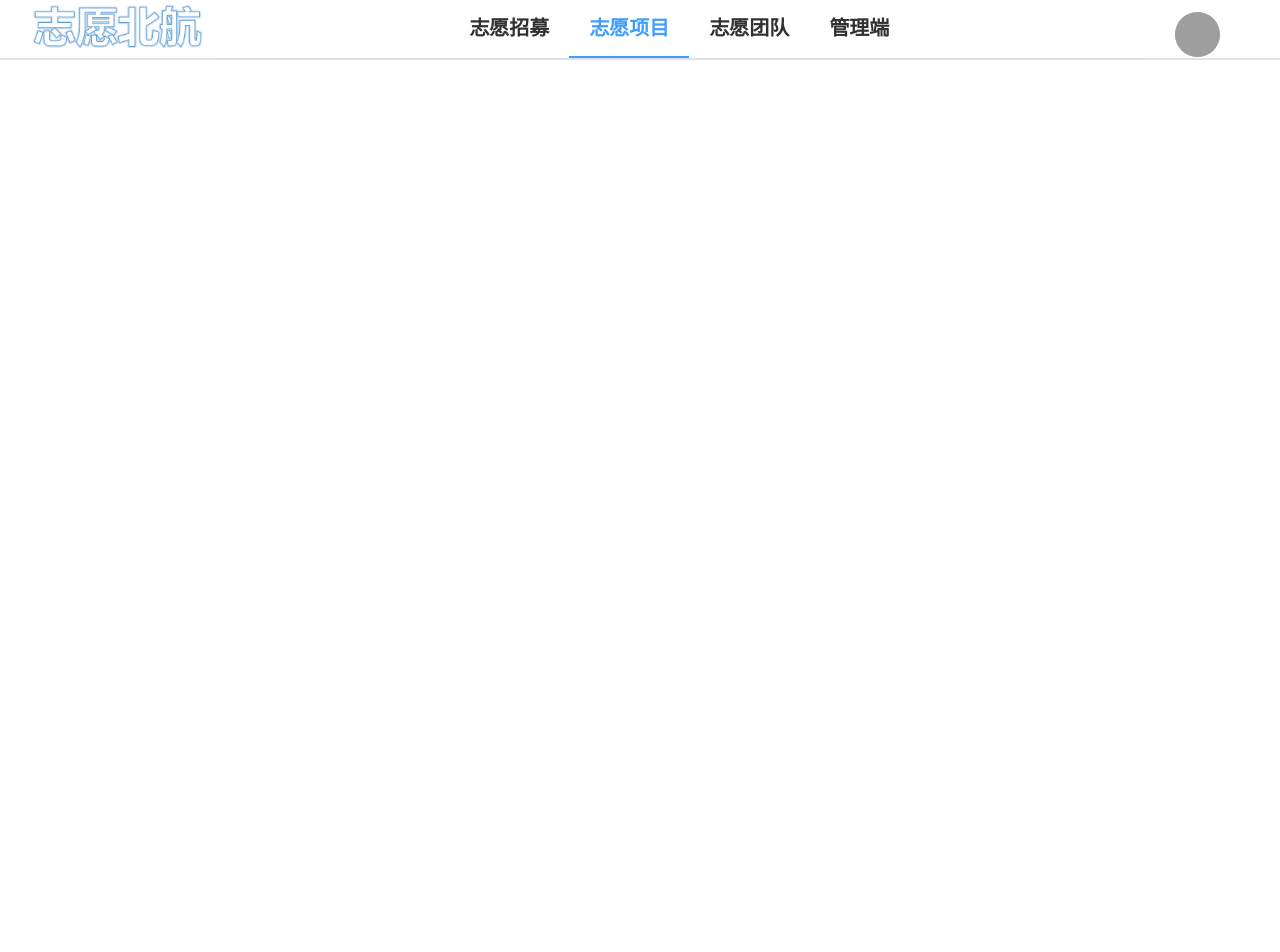
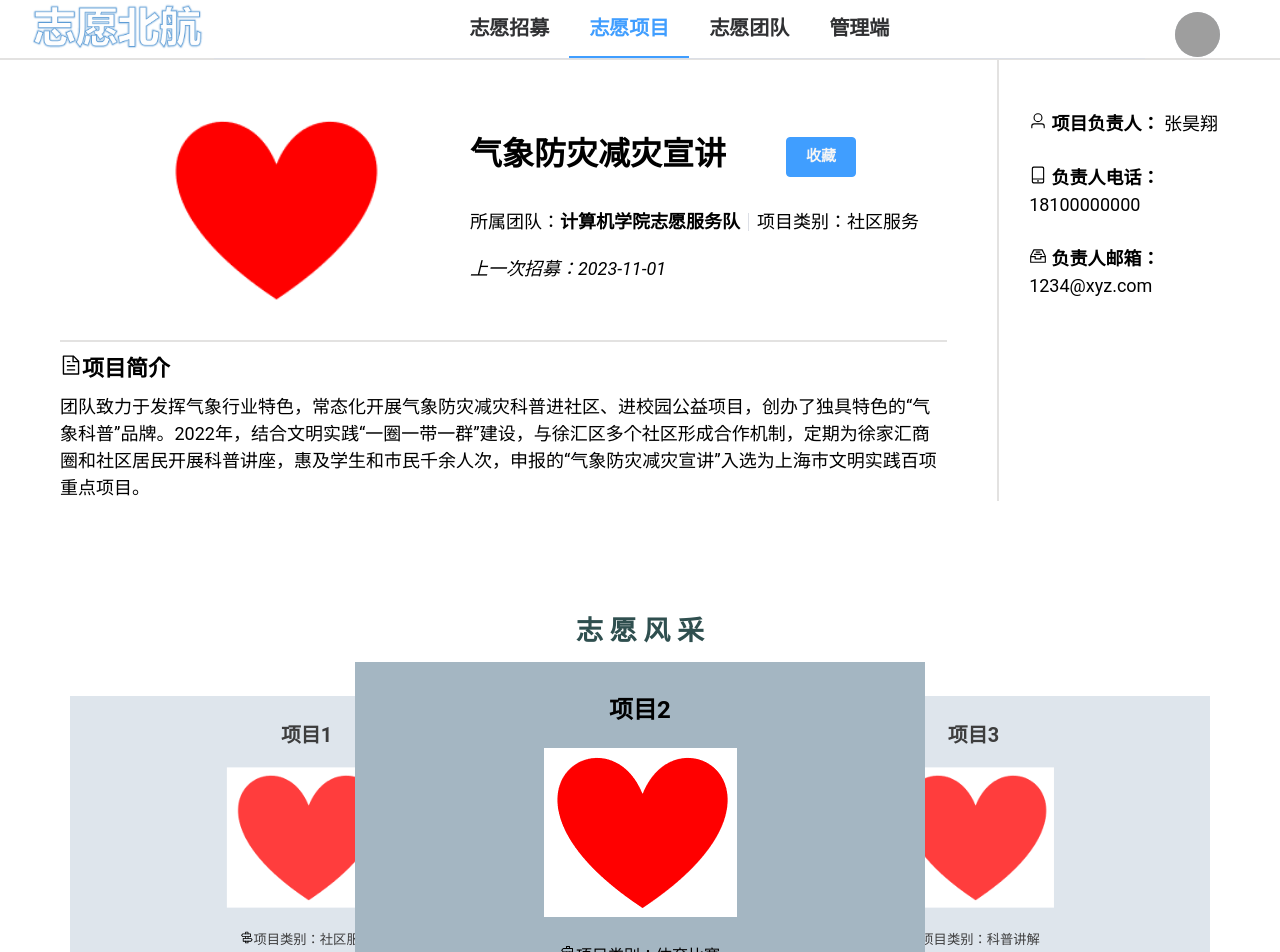
Before and after one commit to Hao7un/DataBase-BUAA-2023, a Vue app in the folder frontend/: page /project/info/1 in a window 1280 px wide. Shown: the top 952 px of the page. Before the commit the page ends 800 px from the top, so only its background shows below. Built offline with nearby package versions, Linux system fonts and the light colour scheme; grey boxes are pictures that could not be loaded.

Commit message:
init ProjectInfoPage

```diff
--- a/frontend/src/views/ProjectInfoPage.vue
+++ b/frontend/src/views/ProjectInfoPage.vue
@@ -1,6 +1,255 @@
 <template>
+    <div class="main-container">
+        <div class="team-container">
+            <div class="left-container">
+                <div class="info-container">
+                    <div class="img-container">
+                        <img src="../assets/images/project.png">
+                    </div>
+                    <div class="content-container">
+                        <div class="high-container">
+                            <h1 style="margin-right: 20px;">{{ projectName }}</h1>
 
+                            <el-button size="large" type="primary" style="margin-top: 5px; margin-left: 40px;"
+                                :disabled="isTeamMember" @click="collectProject">
+                                <span v-if="isCollect"
+                                    style="font-weight: bold; font-size: 15px; color:whitesmoke">已收藏</span>
+                                <span v-else style="font-weight: bold; font-size: 15px; color:whitesmoke">收藏</span>
+                            </el-button>
+                            <br>
+                        </div>
+                        <div class="low-container">
+                            <p>所属团队：<strong @click="changeToTeamInfoPage(teamId)">{{ teamName }}</strong></p>
+                            <el-divider border-style="solid" direction="vertical" />
+                            <p>项目类别：{{ projectType }}</p>
+                        </div>
+                        <p style="font-size: 18px; font-style: italic;">上一次招募：{{ latestTime }}</p>
+                    </div>
+                </div>
+                <div class="intro-container">
+                    <p style="font-size: 22px; font-weight: bold; margin-bottom: 8px;"><el-icon>
+                            <Document />
+                        </el-icon>项目简介</p>
+                    <p>{{ projectIntro }}</p>
+                </div>
+            </div>
+            <div class="leader-container">
+                <p><el-icon>
+                        <User />
+                    </el-icon><strong> 项目负责人：</strong> {{ projectLeader }}</p>
+                <br>
+                <p><el-icon>
+                        <Iphone />
+                    </el-icon><strong> 负责人电话：</strong> {{ telephone }}</p>
+                <br>
+                <p><el-icon>
+                        <MessageBox />
+                    </el-icon><strong> 负责人邮箱：</strong> {{ email }}</p>
+            </div>
+        </div>
+        <div class="project-container">
+            <div class="title-container">
+                <h2>志 愿 风 采</h2>
+            </div>
+            <div class="text-center">
+                <el-carousel height="400px" :interval="5000" type="card">
+                    <el-carousel-item v-for="project in projectList" :key="project.id"
+                        @click="changeToProjectInfoPage(project.id)">
+                        <h2 style="margin-top: 30px;">{{ project.name }}</h2>
+                        <div style="margin-top: 20px; margin-bottom: 20px;">
+                            <img src="../assets/images/project.png">
+                        </div>
+                        <p><el-icon>
+                                <Guide />
+                            </el-icon>项目类别：{{ project.type }}</p>
+                        <br>
+                        <p><el-icon>
+                                <Clock />
+                            </el-icon>总服务时长：{{ project.hours }} 小时</p>
+                    </el-carousel-item>
+                </el-carousel>
+            </div>
+
+        </div>
+    </div>
 </template>
 
 <script>
+import { ElMessage } from 'element-plus';
+
+export default {
+    created() {
+        this.projectId = this.$route.params.projectId;
+        this.axios.post('http://localhost:8000/', {
+            userId: this.userId,
+            projectId: this.projectId
+        })
+            .then(res => {
+                console.log(res);
+                if (res.data.code === 0) {
+                    this.isCollect = res.data.isCollect;
+                    this.projectName = res.data.projectName;
+                    this.projectType = res.data.projectType;
+                    this.projectIntro = res.data.projectIntro;
+                    this.latestTime = res.data.latestTime;
+                    this.teamId = res.data.teamId;
+                    this.teamName = res.data.teamName;
+                    this.projectLeader = res.data.projectLeader;
+                    this.telephone = res.data.telephone;
+                    this.email = res.data.email;
+                }
+            });
+    },
+    data() {
+        return {
+            isCollect: false,
+            projectId: '123',
+            projectName: '气象防灾减灾宣讲',
+            projectType: '社区服务',
+            projectIntro: '团队致力于发挥气象行业特色，常态化开展气象防灾减灾科普进社区、进校园公益项目，创办了独具特色的“气象科普”品牌。2022年，结合文明实践“一圈一带一群”建设，与徐汇区多个社区形成合作机制，定期为徐家汇商圈和社区居民开展科普讲座，惠及学生和市民千余人次，申报的“气象防灾减灾宣讲”入选为上海市文明实践百项重点项目。',
+            latestTime: '2023-11-01',
+            teamId: '1',
+            teamName: '计算机学院志愿服务队',
+            projectLeader: '张昊翔',
+            telephone: '18100000000',
+            email: '1234@xyz.com',
+
+            projectList: [
+                { id: 1, name: '项目1', type: '社区服务', hours: 100 },
+                { id: 2, name: '项目2', type: '体育比赛', hours: 50 },
+                { id: 3, name: '项目3', type: '科普讲解', hours: 50 },
+                { id: 4, name: '项目4', type: '支教助学', hours: 2000 },
+            ],
+        }
+    },
+    methods: {
+        changeToTeamInfoPage(id) {
+            console.log('teamId:', id);
+            this.$router.push({
+                name: 'teamInfo',
+                params: { teamId: id }
+            });
+        },
+        collectProject() {
+            this.axios.post('http://localhost:8000/', {
+                userId: this.userId,
+                projectId: this.projectId,
+            })
+                .then(res => {
+                    console.log(res);
+                    if (res.data.code === 0) {
+                        ElMessage.success('收藏成功');
+                    }
+                });
+        }
+    },
+    computed: {
+        userId() {
+            return this.$store.state.userId;
+        }
+    },
+}
 </script>
+
+<style scoped>
+.main-container {
+    margin-left: 60px;
+    margin-right: 60px;
+    display: flex;
+    flex-direction: column;
+}
+
+.team-container {
+    display: flex;
+    flex-direction: row;
+    margin-bottom: 80px;
+}
+
+.left-container {
+    display: flex;
+    flex-direction: column;
+    margin-top: 30px;
+    width: 1200px;
+}
+
+.info-container {
+    display: flex;
+    flex-direction: row;
+    margin-top: 20px;
+}
+
+.img-container {
+    display: flex;
+    width: 300px;
+    height: 200px;
+    margin-bottom: 30px;
+    margin-left: 100px;
+}
+
+.content-container {
+    display: flex;
+    flex-direction: column;
+    margin-top: 20px;
+    margin-left: 10px;
+}
+
+.high-container {
+    display: flex;
+    flex-direction: row;
+    align-items: center;
+}
+
+.low-container {
+    display: flex;
+    flex-direction: row;
+    align-items: center;
+    margin-top: 30px;
+    margin-bottom: 20px;
+    font-size: 18px;
+}
+
+.intro-container {
+    padding-top: 10px;
+    font-size: 18px;
+    border-top: 2px solid rgb(114, 110, 104, 0.2);
+}
+
+.leader-container {
+    display: flex;
+    flex-direction: column;
+    margin-left: 50px;
+    padding-left: 30px;
+    padding-top: 50px;
+    font-size: 18px;
+    border-left: 2px solid rgb(114, 110, 104, 0.2);
+}
+
+.project-container {
+    margin-top: 30px;
+    margin-bottom: 100px;
+    margin-left: 10px;
+    margin-right: 10px;
+    display: block;
+    flex-direction: column;
+}
+
+.title-container {
+    text-align: center;
+    color: darkslategrey;
+    font-size: 18px;
+    margin-bottom: 10px;
+}
+
+
+.demonstration {
+    color: var(--el-text-color-secondary);
+}
+
+.el-carousel__item:nth-child(2n) {
+    background-color: #a4b6c2;
+}
+
+.el-carousel__item:nth-child(2n + 1) {
+    background-color: #d3dce6;
+}
+</style>
```
Also changed, not shown: 1 other file (tests, documents, lock files or other folders).
